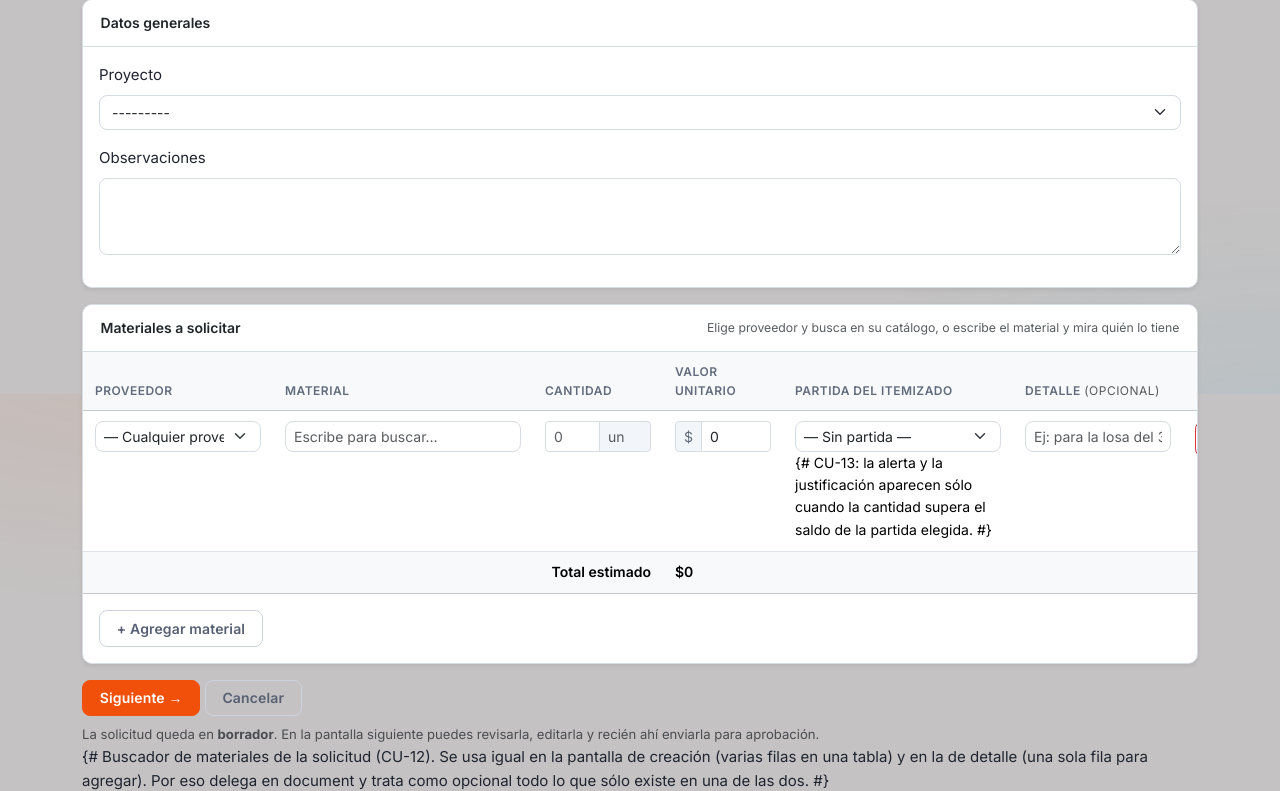
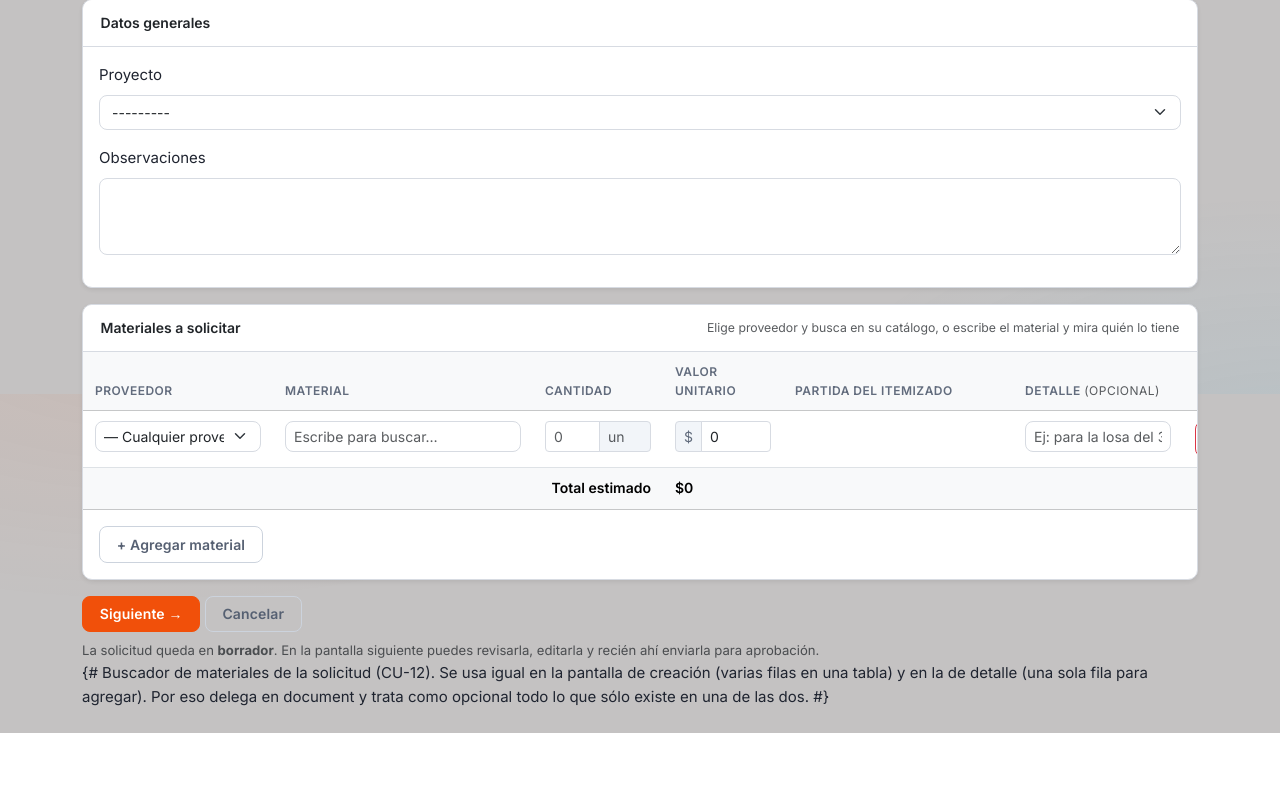
Before and after one commit to matiasmedina-bit/m5_adquisiciones, a Django app: page /solicitudes/nueva/ in a window 1280 px wide; the page is wider, and only the part inside the window is pictured. Shown: the part 406-1197 px from the top of that part. After the commit the page ends 1139 px from the top of that part, so only its background shows below. Run offline with Django 5.2, Linux system fonts and the light colour scheme; a user stored in the database is signed in; tables that the repository leaves empty hold one stand-in row (values such as "Sample post").

Commit message:
CU-13, CU-47, CU-53 y CU-54 + CSRF desde ALLOWED_HOSTS

```diff
--- a/templates/solicitudes/solicitud_form.html
+++ b/templates/solicitudes/solicitud_form.html
@@ -74,9 +74,6 @@
                   <div class="subtotal small text-muted mt-1"></div>
                 </td>
                 <td class="celda-partida">
-                  {{ detalle_form.partida }}
-                  {# CU-13: la alerta y la justificación aparecen sólo cuando la
-                     cantidad supera el saldo de la partida elegida. #}
                   <div class="alerta-itemizado alert alert-warning py-1 px-2 mt-1 mb-1 small" style="display:none;">
                     <strong>⚠ Excede el itemizado.</strong>
                     <span class="texto-exceso"></span>
```
